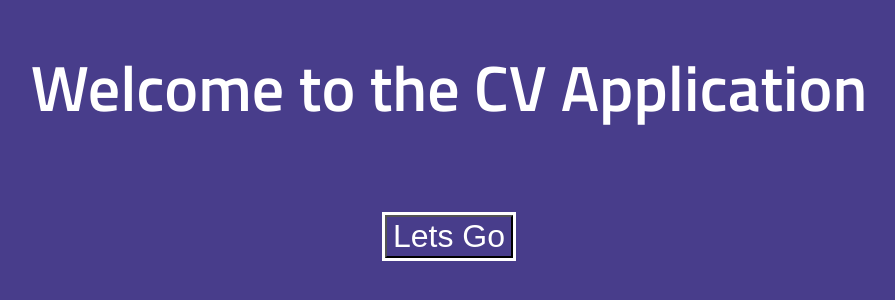
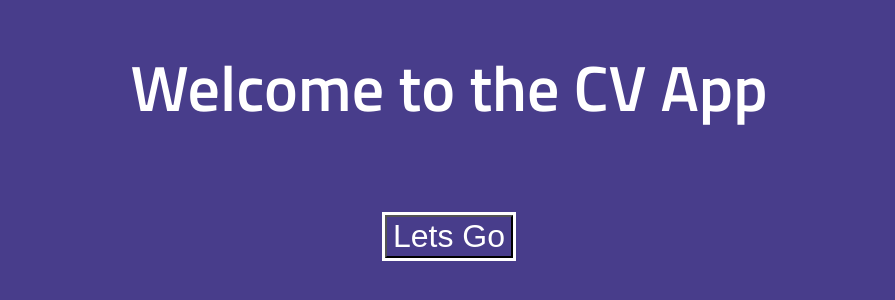
Before and after one commit to iversson-estudos/CV_Editor, a React (Vite) app: page / in a window 1280 px wide. Shown: the part 244-544 px from the top of the page, without its empty margins (191-1086 px from the left). Built offline with nearby package versions, Linux system fonts and the light colour scheme.

Commit message:
minor changes

```diff
--- a/src/pages/homepage/Homepage.jsx
+++ b/src/pages/homepage/Homepage.jsx
@@ -6,7 +6,7 @@ import styles from './Homepage.module.css';
 export default function Homepage(){
 return(
 <>
-<p className={styles.para}>Welcome to the CV Application</p>
+<p className={styles.para}>Welcome to the CV App</p>
 <button className={styles.btn}><span class="text">Lets Go</span></button>
 </>
 )}
```
